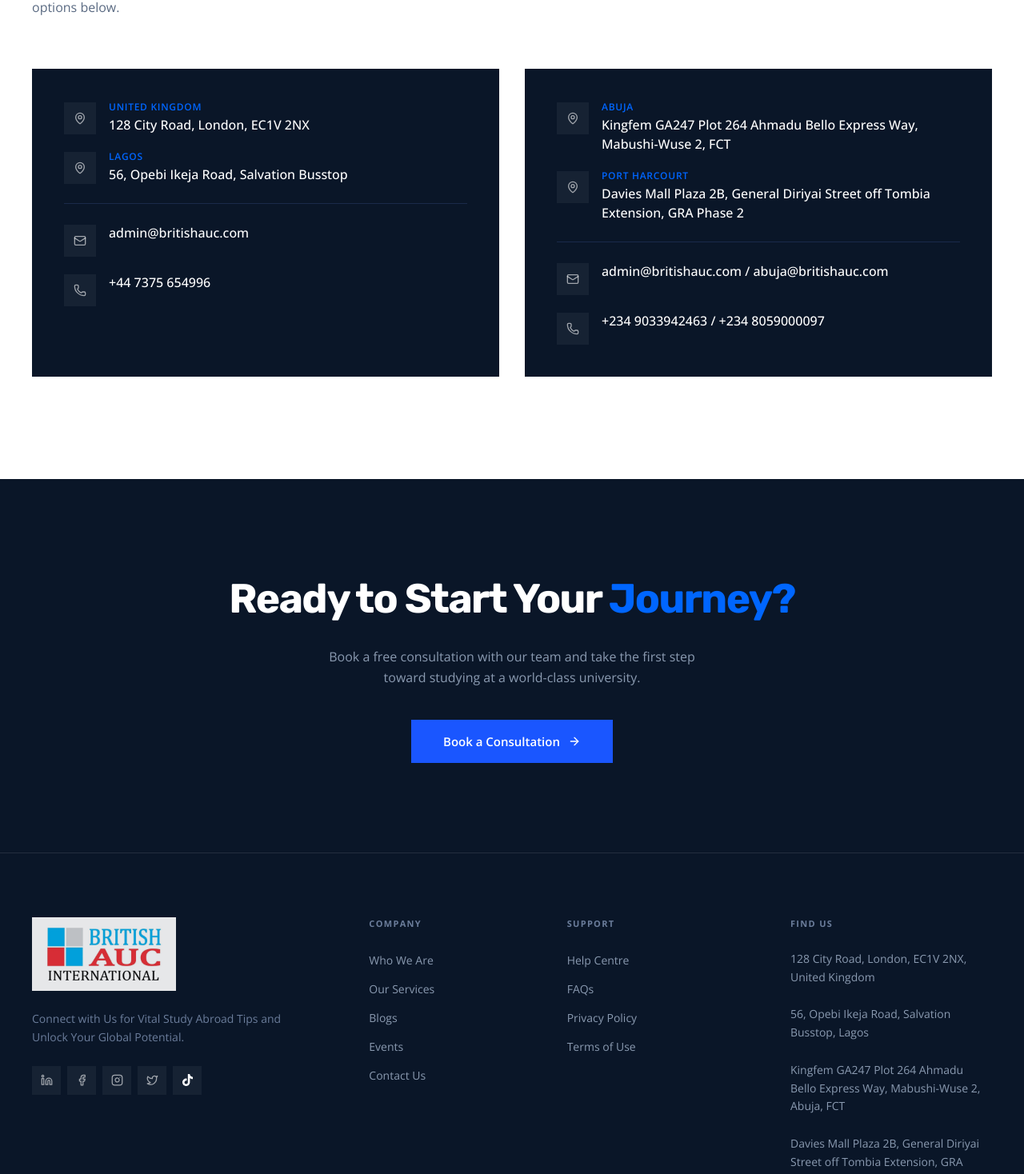
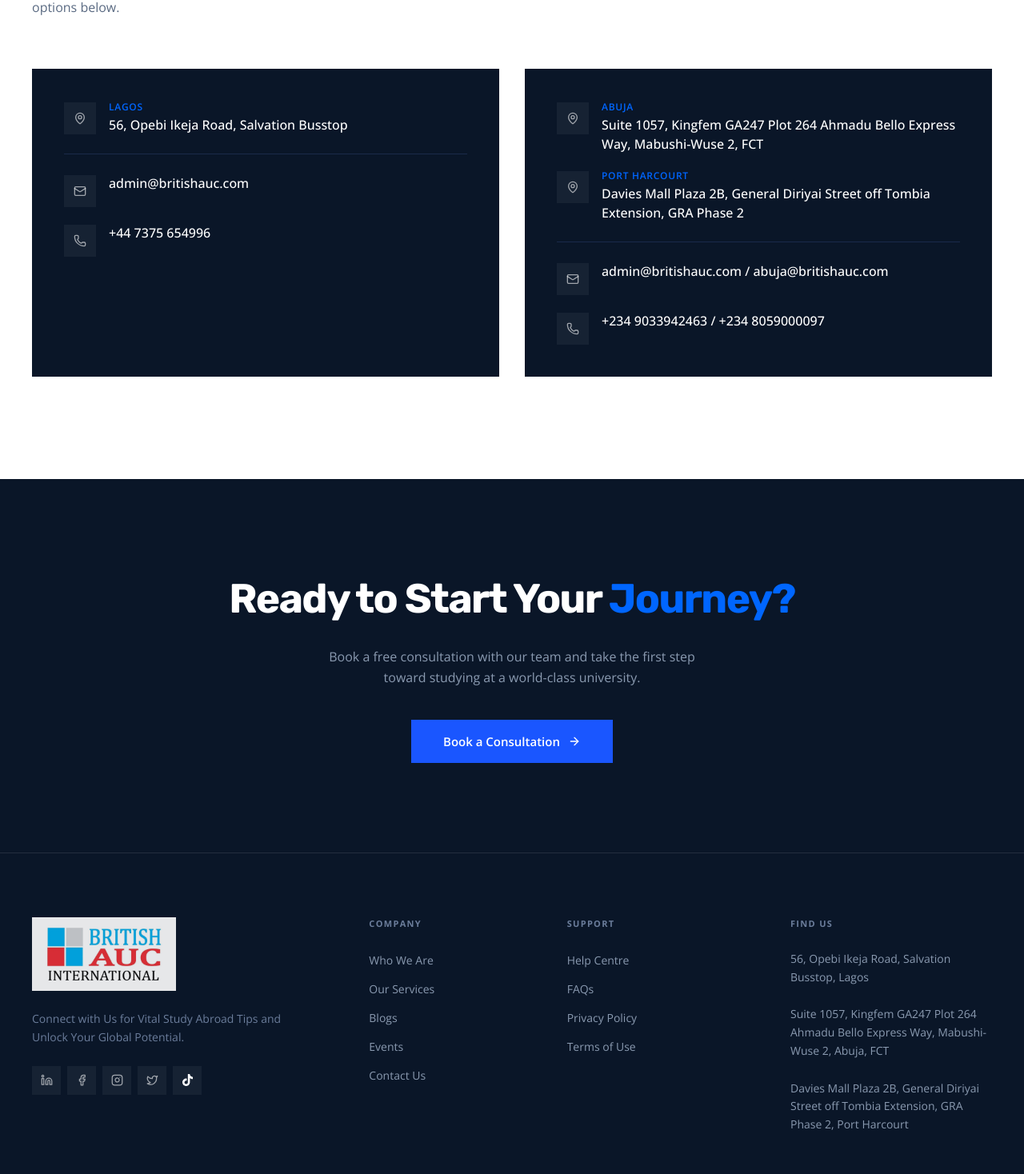
Before and after one commit to code-savan/britishuac-international-education, a Next.js app: page / in a window 1280 px wide. Shown: the part 7940-9408 px from the top of the page at 80% size. Built offline with nearby package versions, Linux system fonts and the light colour scheme.

Commit message:
Remove UK address, add suite 1057 to Abuja

```diff
--- a/components/Footer.jsx
+++ b/components/Footer.jsx
@@ -89,9 +89,8 @@
             <div className="lg:col-span-3 space-y-6">
               <h3 className="text-[11px] font-bold tracking-[0.12em] uppercase text-[#6B7D9B]">Find Us</h3>
               {[
-                { address: "128 City Road, London, EC1V 2NX, United Kingdom" },
                 { address: "56, Opebi Ikeja Road, Salvation Busstop, Lagos" },
-                { address: "Kingfem GA247 Plot 264 Ahmadu Bello Express Way, Mabushi-Wuse 2, Abuja, FCT" },
+                { address: "Suite 1057, Kingfem GA247 Plot 264 Ahmadu Bello Express Way, Mabushi-Wuse 2, Abuja, FCT" },
                 { address: "Davies Mall Plaza 2B, General Diriyai Street off Tombia Extension, GRA Phase 2, Port Harcourt" },
               ].map((loc, i) => (
                 <p key={i} className="text-sm text-[#8A9AB0] leading-relaxed">
--- a/constants/index.js
+++ b/constants/index.js
@@ -101,22 +101,16 @@
     {
         key: 1,
         icon: "/location.png",
-        label: "United Kingdom",
-        content: "128 City Road, London, EC1V 2NX"
-    },
-    {
-        key: 2,
-        icon: "/location.png",
         label: "Lagos",
         content: "56, Opebi Ikeja Road, Salvation Busstop"
     },
     {
-        key: 3,
+        key: 2,
         icon: "/mail.png",
         content: "admin@britishauc.com"
     },
     {
-        key: 4,
+        key: 3,
         icon: "/phone.png",
         content: "+44 7375 654996"
     },
@@ -128,7 +122,7 @@
         key: 1,
         icon: "/location.png",
         label: "Abuja",
-        content: "Kingfem GA247 Plot 264 Ahmadu Bello Express Way, Mabushi-Wuse 2, FCT"
+        content: "Suite 1057, Kingfem GA247 Plot 264 Ahmadu Bello Express Way, Mabushi-Wuse 2, FCT"
     },
     {
         key: 2,
```
